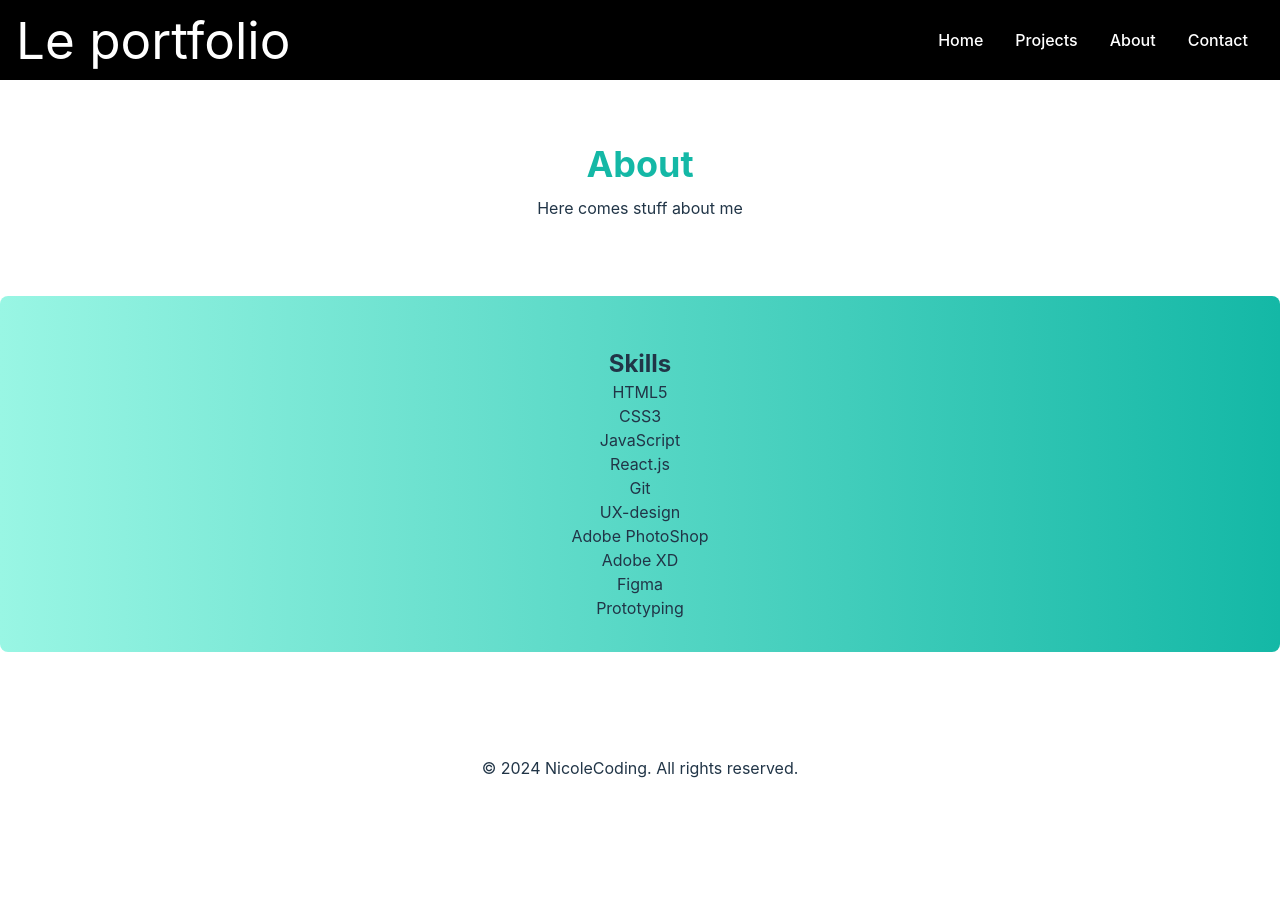
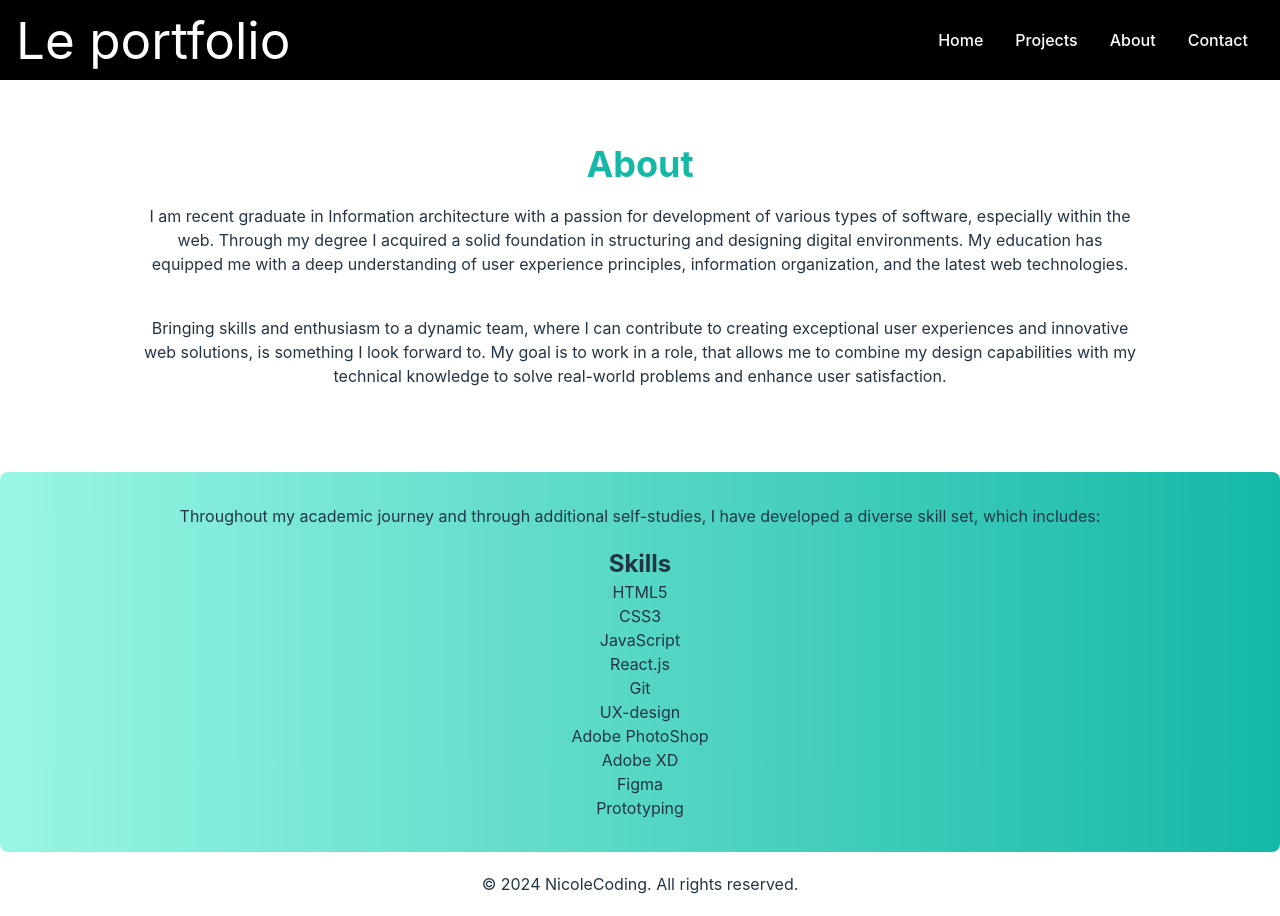
Before and after one commit to NicoleCoding/Portfolio-react, a React (Vite) app: page /about in a window 1280 px wide. Before the commit the page ends 800 px from the top, so only its background shows below. Built offline with nearby package versions, Linux system fonts and the light colour scheme.

Commit message:
Added text to the about-section

```diff
--- a/src/components/About.jsx
+++ b/src/components/About.jsx
@@ -2,8 +2,16 @@ export default function About() {
     return (
        <section>
         <h2 className="font-bold text-4xl text-teal-500">About</h2>
-        <p className="p-3">Here comes stuff about me</p>
+        <section className="flex flex-col items-center">
+        <p className="p-3 m-2 w-4/5">I am recent graduate in Information architecture with a passion for development of various types of software, especially within the web. Through my degree
+            I acquired a solid foundation in structuring and designing digital environments. My education has equipped me with a deep understanding of user experience principles,
+            information organization, and the latest web technologies.
+        </p>
+        <p className="p-3 m-2 w-4/5">Bringing skills and enthusiasm to a dynamic team, where I can contribute to creating exceptional user experiences and innovative web solutions, is something I look forward to.
+            My goal is to work in a role, that allows me to combine my design capabilities with my technical knowledge to solve real-world problems and enhance user satisfaction.</p>
+        </section>
         <section className="bg-gradient-to-r from-teal-200 to-teal-500 p-4 rounded-lg mt-16 p-8">
+            <p>Throughout my academic journey and through additional self-studies, I have developed a diverse skill set, which includes:</p>
             <ul className="flex flex-col items-center">
                 <h2 className="font-bold text-2xl pt-5">Skills</h2>
                     <li >HTML5</li>
@@ -16,9 +24,7 @@ export default function About() {
                     <li>Adobe XD</li>
                     <li>Figma</li>
                     <li>Prototyping</li>
-
             </ul>
-
         </section>
         </section>
 
```
Lines whose indentation alone changed are shown as unchanged.
